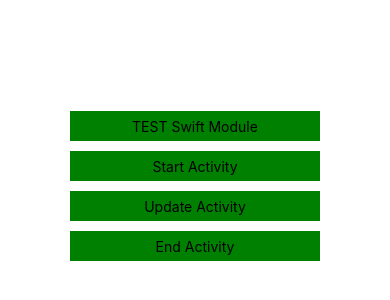
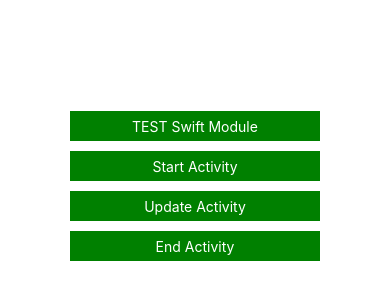
Before and after one commit to idoMadarr/DynamicIsland-LiveActivity-ForegroundMessage-BubbleHead-NativeModule, a React Native app: screen / in a window 390 px wide. Shown: the part 236-536 px from the top of the page. Built offline with nearby package versions, Linux system fonts and the light colour scheme.

Commit message:
foreground message ready

```diff
--- a/App.tsx
+++ b/App.tsx
@@ -6,10 +6,10 @@ import {
   TouchableOpacity,
   View,
   Linking,
-  Alert,
+  Platform,
 } from 'react-native';
-import useLiveActivity from './hooks/useLiveActivity';
-const {DynamicIslandModule} = NativeModules;
+import useLiveActivities from './hooks/useLiveActivities';
+const {ForegroundServiceModule} = NativeModules;
 
 function App(): React.JSX.Element {
   const {
@@ -17,7 +17,7 @@ function App(): React.JSX.Element {
     initNotifiationWidget,
     updateNotificationWidget,
     removeNotificationWidget,
-  } = useLiveActivity();
+  } = useLiveActivities();
 
   useEffect(() => {
     requestLocationPermission();
@@ -35,31 +35,33 @@ function App(): React.JSX.Element {
   }, []);
 
   const onTest = () => {
-    DynamicIslandModule.testFunc('ido', 'madarr').then((data: any) => {
-      console.log('Return to JS', data);
-    });
+    if (Platform.OS === 'ios') {
+      ForegroundServiceModule.testFunc('ido', 'madarr').then((data: any) => {
+        console.log('Return to JS', data);
+      });
+    }
   };
 
   return (
     <View style={styles.screen}>
       <TouchableOpacity onPress={onTest} style={styles.button}>
-        <Text>TEST Swift Module</Text>
+        <Text style={styles.text}>TEST Swift Module</Text>
       </TouchableOpacity>
 
       <TouchableOpacity onPress={initNotifiationWidget} style={styles.button}>
-        <Text>Start Activity</Text>
+        <Text style={styles.text}>Start Activity</Text>
       </TouchableOpacity>
 
       <TouchableOpacity
         onPress={updateNotificationWidget}
         style={styles.button}>
-        <Text>Update Activity</Text>
+        <Text style={styles.text}>Update Activity</Text>
       </TouchableOpacity>
 
       <TouchableOpacity
         onPress={removeNotificationWidget}
         style={styles.button}>
-        <Text>End Activity</Text>
+        <Text style={styles.text}>End Activity</Text>
       </TouchableOpacity>
     </View>
   );
@@ -79,6 +81,9 @@ const styles = StyleSheet.create({
     alignItems: 'center',
     backgroundColor: 'green',
   },
+  text: {
+    color: 'white',
+  },
 });
 
 export default App;
--- a/hooks/useLiveActivity.ts
+++ b/hooks/useLiveActivities.ts
@@ -1,17 +1,18 @@
 import {NativeModules, PermissionsAndroid, Platform} from 'react-native';
 
-const {DynamicIslandModule, TripServiceModule} = NativeModules;
+const {DynamicIslandModule, ForegroundServiceModule} = NativeModules;
 
 const isAndroid = () => Platform.OS === 'android';
 
-const useLiveActivity = () => {
+const useLiveActivities = () => {
   const initNotifiationWidget = async () => {
     if (!isAndroid()) {
       // Starting IOS Dynamic Island
       await DynamicIslandModule.startNotificationActivity();
     } else {
       // Starting Foreground Message
-      await TripServiceModule.startTripService();
+      console.log('Hi');
+      await ForegroundServiceModule.initForegroundService();
     }
   };
 
@@ -29,7 +30,7 @@ const useLiveActivity = () => {
       await DynamicIslandModule.endNotificationActivity();
     } else {
       // End Foreground Message
-      await TripServiceModule.stopTripService();
+      await ForegroundServiceModule.stopForegroundService();
     }
   };
 
@@ -64,4 +65,4 @@ const useLiveActivity = () => {
   };
 };
 
-export default useLiveActivity;
+export default useLiveActivities;
```
Also changed, not shown: 5 other files (tests, documents, lock files or other folders).
